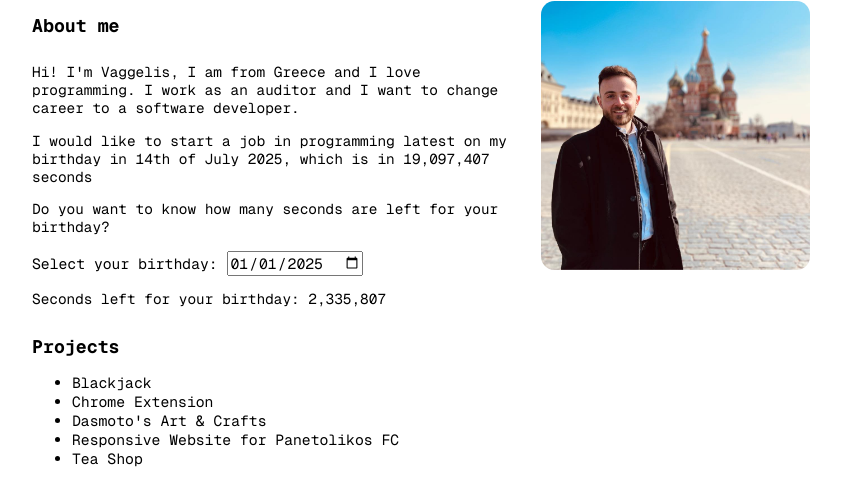
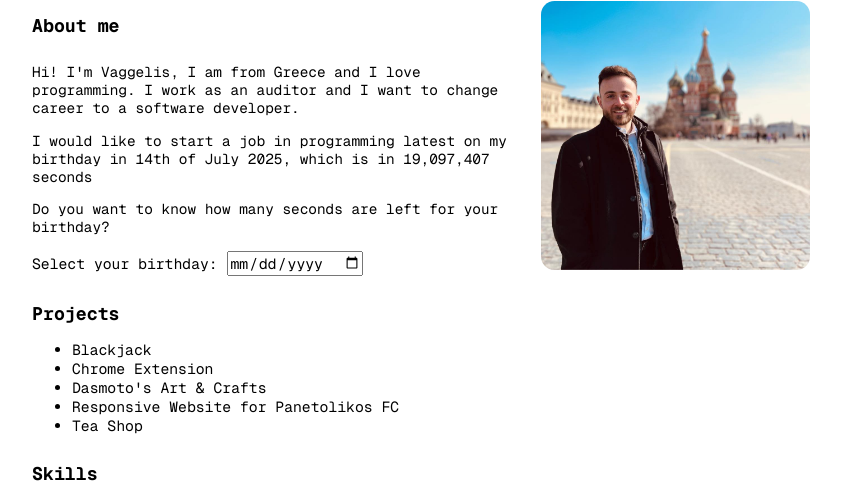
Before and after one commit to vpantazis/personalportfolioVP, a plain HTML site: page index.html in a window 1280 px wide. Shown: the part 46-529 px from the top of the page, without its empty margins (224-1065 px from the left). Drawn offline with nearby package versions, Linux system fonts and the light colour scheme.

Commit message:
change value 2

```diff
--- a/index.html
+++ b/index.html
@@ -32,7 +32,7 @@
             <p>Do you want to know how many seconds are left for your birthday?</p>
             <form action="">
                 <label for=""> Select your birthday:
-                    <input id="targetDate" type="date" name="bday" value="2025-01-01" min="2025-01-01"/>
+                    <input id="targetDate" type="date" name="bday" value="yyyy-mm-dd" min="2025-01-01"/>
                 </label>
             </form>
             <p id="yourBirthday"></p>
```
